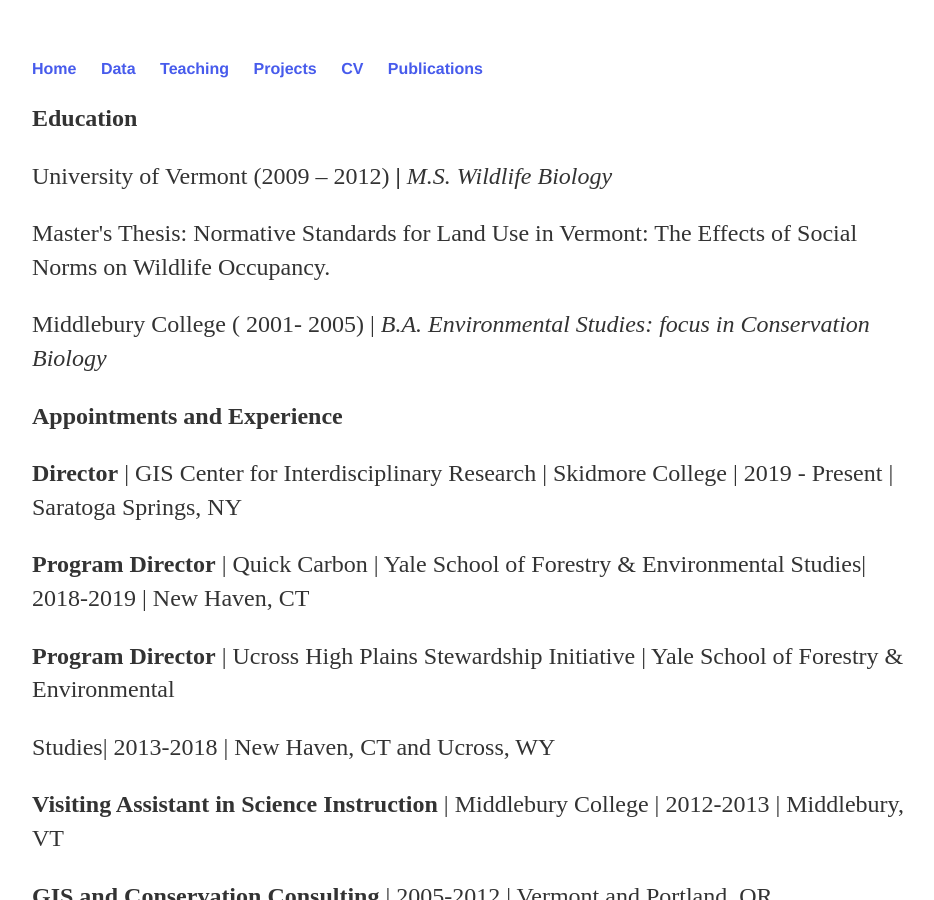
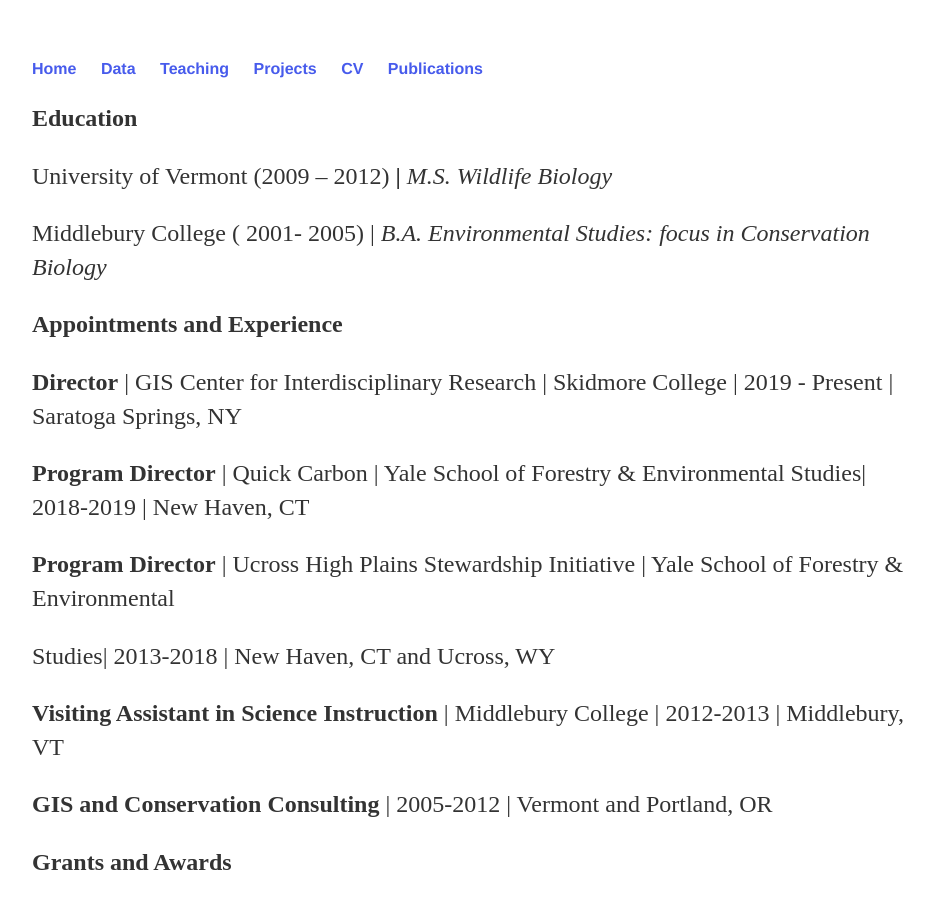
Before and after one commit to bettigole/bettigole.github.io, a Jekyll site: the page built from cv/index.html, in a window 1280 px wide and 900 px high. Shown: the whole window, without its empty margins (160-1094 px from the left). Built offline with Jekyll 4.4.1, drawn with Linux system fonts in a browser that asks for light colours.

Commit message:
remove thesis

```diff
--- a/cv/index.html
+++ b/cv/index.html
@@ -5,7 +5,6 @@
 
 <p><strong>Education</strong></p>
 <p>University of Vermont (2009 – 2012) <strong>|</strong> <em>M.S. Wildlife Biology</em></p>
-<p>Master&#39;s Thesis: Normative Standards for Land Use in Vermont: The Effects of Social Norms on Wildlife Occupancy.</p>
 <p>Middlebury College ( 2001- 2005) | <em>B.A. Environmental Studies: focus in Conservation Biology</em></p>
 
 <p><strong>Appointments and Experience</strong></p>
```
